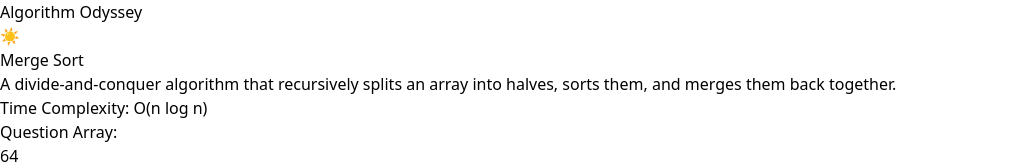
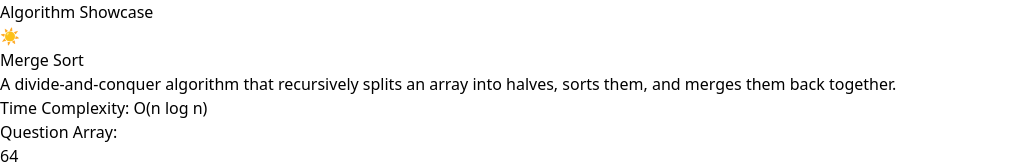
Before and after one commit to vishaaal05/dsa-algo-static, a React (Vite) app: page / in a window 1280 px wide. Shown: the top 164 px of the page, without its empty margins (0-1018 px from the left). Built offline with nearby package versions, Linux system fonts and the light colour scheme.

Commit message:
update Header component layout and styling; change title to 'Algorithm Showcase' and adjust heading size

```diff
--- a/src/components/Header.jsx
+++ b/src/components/Header.jsx
@@ -2,18 +2,18 @@ import { motion } from "framer-motion";
 
 const Header = ({ isDark, toggleTheme }) => {
   return (
-    <header className="relative flex justify-between items-center w-full max-w-6xl mb-16">
+    <header className="relative flex justify-center items-center w-full max-w-6xl mb-16">
       <motion.h1
         initial={{ opacity: 0, y: -100 }}
         animate={{ opacity: 1, y: 0 }}
         transition={{ duration: 1, type: "spring" }}
-        className="text-6xl font-extrabold bg-clip-text text-transparent bg-gradient-to-r from-cyan-400 to-pink-500"
+        className="text-7xl font-extrabold bg-clip-text text-transparent bg-gradient-to-r from-cyan-400 to-pink-500"
       >
-        Algorithm Odyssey
+        Algorithm Showcase
       </motion.h1>
       <button
         onClick={toggleTheme}
-        className="p-2 bg-gray-700 rounded-full text-white hover:bg-gray-600 transition-colors"
+        className="absolute right-0 p-2 bg-gray-700 rounded-full text-white hover:bg-gray-600 transition-colors"
       >
         {isDark ? "☀️" : "🌙"}
       </button>
```
